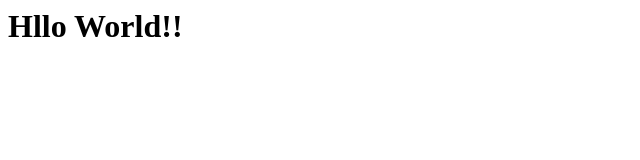
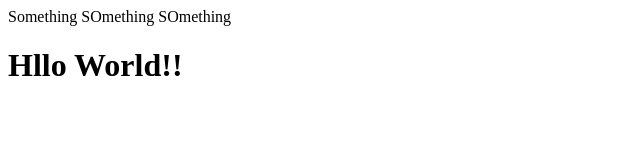
Before and after one commit to DarajahH/CUS_WebDev, a plain HTML site: page Day1.html in a window 1280 px wide. Shown: the whole page, without its empty margins (0-640 px from the left). Drawn offline with Linux system fonts and the light colour scheme.

Commit message:
Update Day1.html

```diff
--- a/Day1.html
+++ b/Day1.html
@@ -1,2 +1,20 @@
 
+<html>
+
+<head>
+<title> CUS </title>
+</head>
+
+<p>
+Something SOmething SOmething
+</p>
+
+<Body>
   <h1> Hllo World!! </h1>
+</Body>
+
+
+
+
+
+</html>
```
